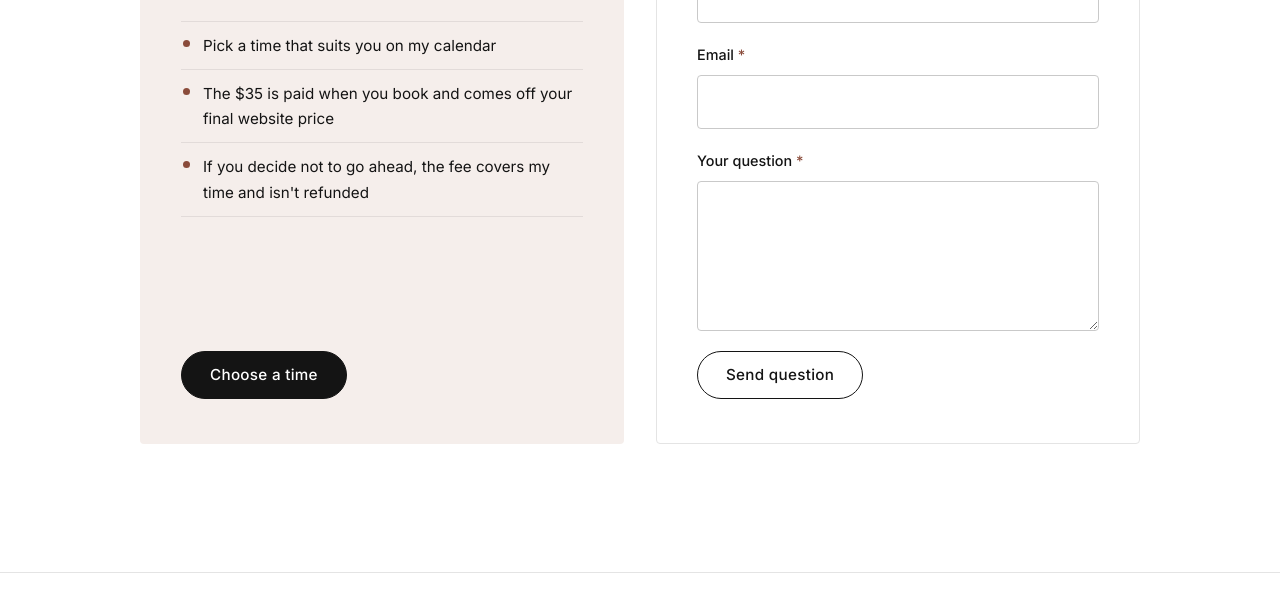
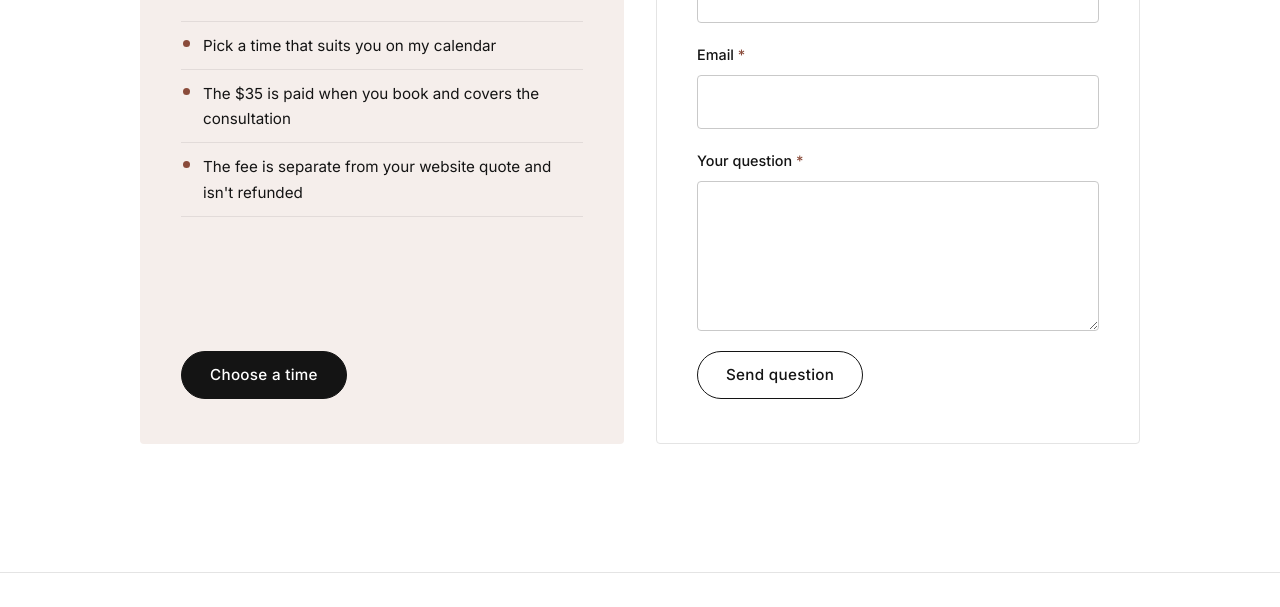
Before and after one commit to havenburke-cloud/haven-portfolio, a plain HTML site: page index.html in a window 1280 px wide. Shown: the part 1493-2100 px from the top of the page. Drawn offline with nearby package versions, Linux system fonts and the light colour scheme; a web font is replaced by a local one.

Commit message:
Consultation fee no longer comes off the project price
Co-Authored-By: Claude Opus 5.5 <noreply@anthropic.com>

```diff
--- a/index.html
+++ b/index.html
@@ -208,8 +208,8 @@
             <p>A video call to go over what you do, who you want to reach, and the kind of site that fits. You'll leave with a clear plan and a quote.</p>
             <ul class="tier__list">
               <li>Pick a time that suits you on my calendar</li>
-              <li>The $35 is paid when you book and comes off your final website price</li>
-              <li>If you decide not to go ahead, the fee covers my time and isn't refunded</li>
+              <li>The $35 is paid when you book and covers the consultation</li>
+              <li>The fee is separate from your website quote and isn't refunded</li>
             </ul>
             <a class="btn" data-booking-link href="#book" target="_blank" rel="noopener" hidden>Choose a time<span class="visually-hidden"> (opens in a new tab)</span></a>
             <p class="consult__soon" data-booking-fallback>Online booking is opening soon. For now, send me a question and I'll reply with times that work.</p>
```
Also changed, not shown: 1 other file.
